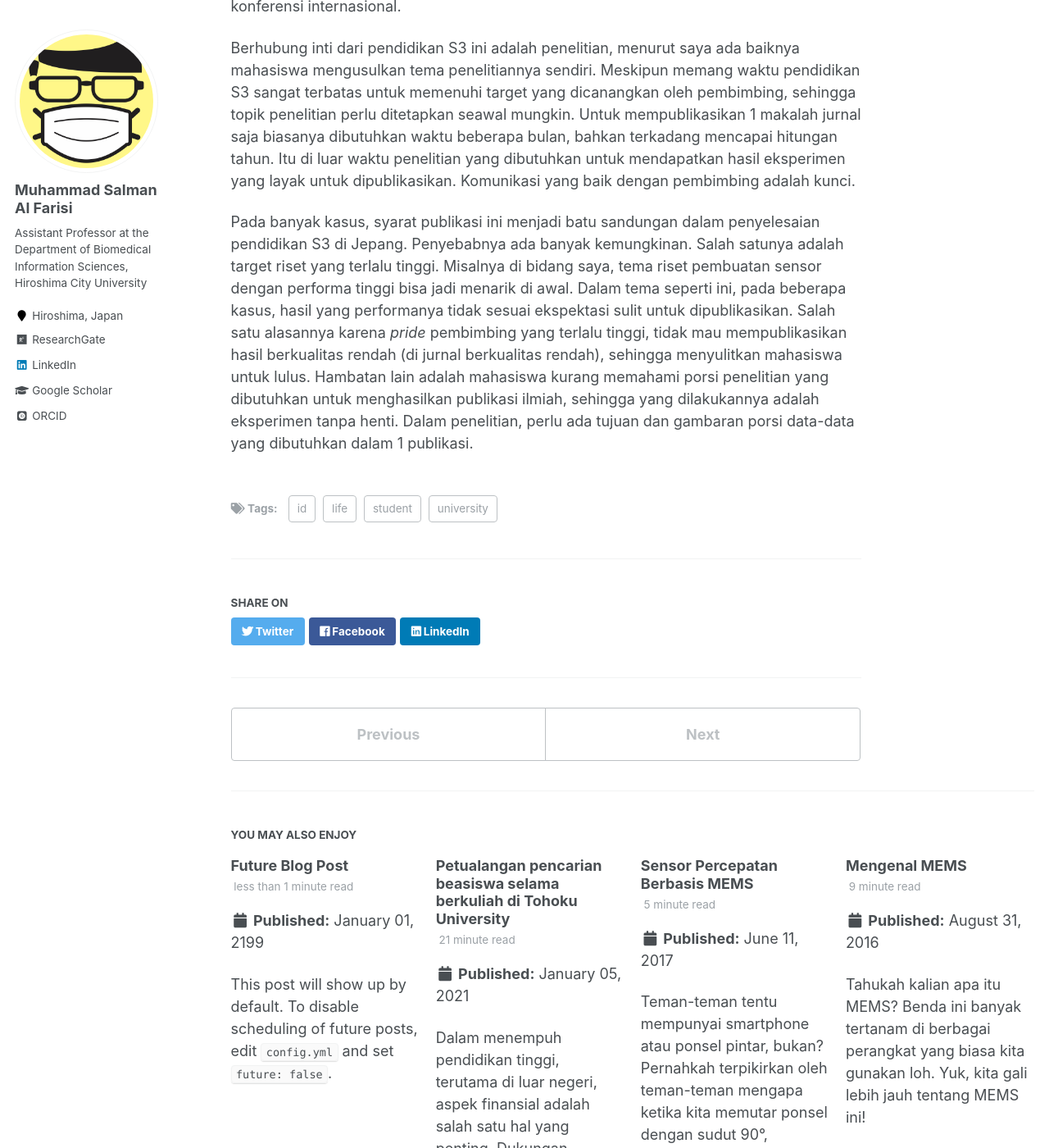
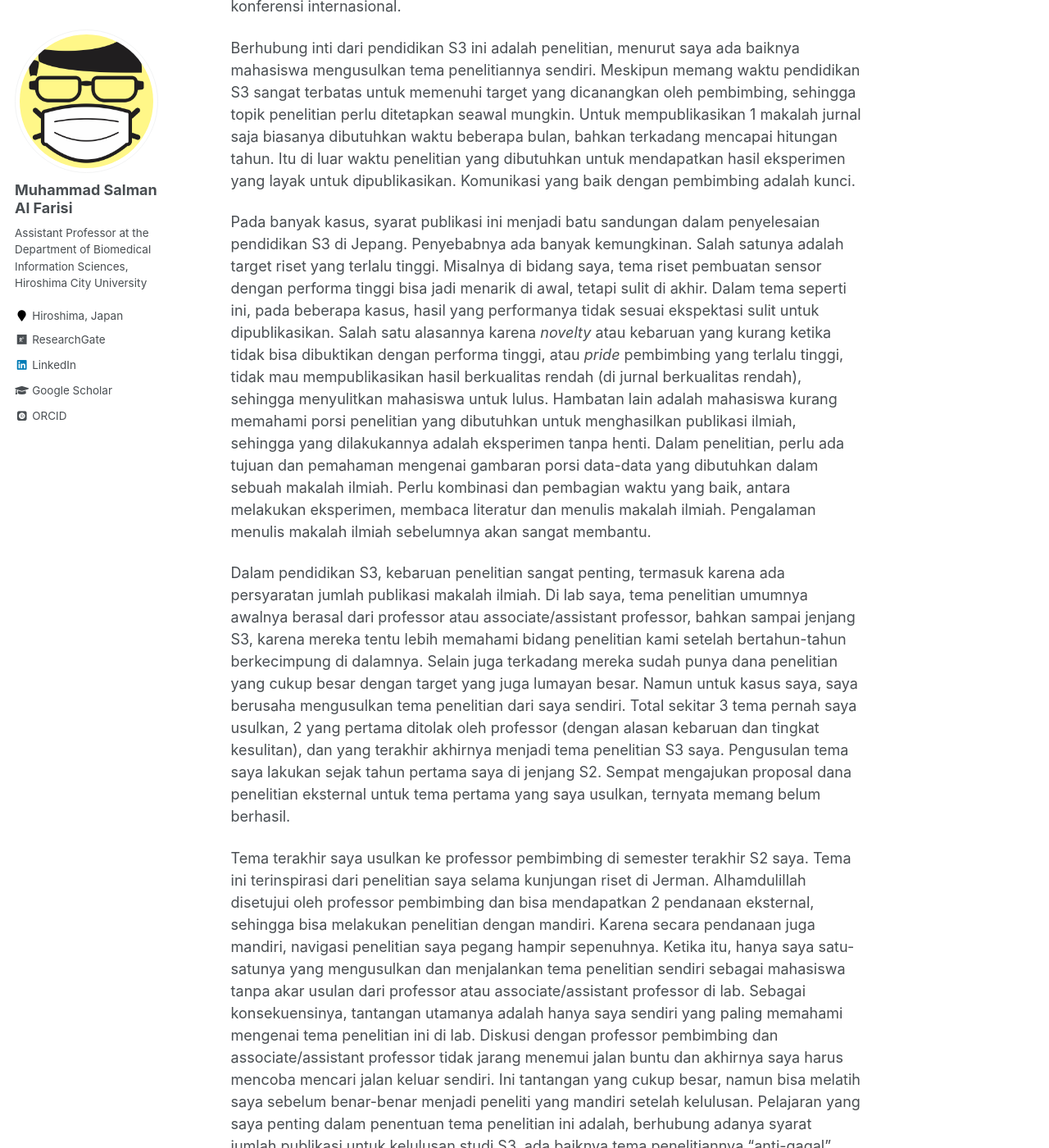
Before and after one commit to msalfarisi/msalfarisi.github.io, a Jekyll site: the page built from _posts/2099-03-29-ujian-kelulusan.md, in a window 1280 px wide and 1400 px high, scrolled down 5644 px. Shown: the whole window at 82% size. Built offline with Jekyll 4.4.1, drawn with Linux system fonts in a browser that asks for light colours; some web fonts are replaced; some of the changed text lies outside the part shown.

Commit message:
Update 2099-03-29-ujian-kelulusan.md

```diff
--- a/_posts/2099-03-29-ujian-kelulusan.md
+++ b/_posts/2099-03-29-ujian-kelulusan.md
@@ -37,7 +37,7 @@
 
 Saya mengusulkan sendiri topik penelitian saya selama masa kunjungan saya di Jerman. Tema ini ada sedikit keterkaitan dengan tema penelitian saya di Tohoku University, tetapi teknologinya saat itu tidak tersedia di lab kami. Saya mengetahui bahwa topik yang menyerempet topik riset saya tersebut sedang berlangsung di ENAS dari seorang senior yang setahun sebelumnya melakukan kunjungan riset ke tempat yang sama. Topik dan kunjungan riset ini sangat bermanfaat bagi saya. Topik inilah yang menjadi cikal bakal topik penelitian S3 saya.
 
-Akhir Juni 2017 saya kembali lagi ke Tohoku University untuk melanjutkan perkuliahan dan memulai persiapan prosedur kelulusan. Untuk kelulusan S2, dosen pembimbing harus mendaftarkan mahasiswa di awal semester. Dalam kasus saya, untuk lulus di bulan Maret 2018, pembimbing (professor) saya harus mendaftarkan saya di bulan Oktober 2017 untuk mengikuti serangkaian persidangan sebagai salah satu syarat kelulusan. Pembimbin akan mengajukan usulan dosen penguji eksternal (dari luar Lab), dan (di Lab kami) sebagai mahasiswa kami juga diberi kesempatan untuk mengusulkan. Total minimal ada 2 kali persidangan resmi yang harus dilalui untuk menyelesaikan pendidikan S2 ini. Sebelum memasuki rangkaian persidangan resmi, biasanya ada 'sidang' informal yang sangat internal, dilakukan hanya di dalam internal Lab oleh dosen pembimbing dan 1 penguji internal dosen dari Lab yang sama. Sidang tahap ini waktunya tidak terbatas dan bisa dilakukan lebih dari 1 kali. Sifatnya seperti menguliti bahan yang akan disampaikan di tahap sidang-sidang yang selanjutnya. Saya melalui tahap sidang informal ini 1 kali saja.
+Akhir Juni 2017 saya kembali lagi ke Tohoku University untuk melanjutkan perkuliahan dan memulai persiapan prosedur kelulusan. Untuk kelulusan S2, dosen pembimbing harus mendaftarkan mahasiswa di awal semester. Dalam kasus saya, untuk lulus di bulan Maret 2018, professor pembimbing saya harus mendaftarkan saya di bulan Oktober 2017 untuk mengikuti serangkaian persidangan sebagai salah satu syarat kelulusan. Pembimbing akan mengajukan usulan dosen penguji eksternal (dari luar Lab), dan (di Lab kami) sebagai mahasiswa kami juga diberi kesempatan untuk mengusulkan. Total minimal ada 2 kali persidangan resmi yang harus dilalui untuk menyelesaikan pendidikan S2 ini. Sebelum memasuki rangkaian persidangan resmi, biasanya ada 'sidang' informal yang sangat internal, dilakukan hanya di dalam internal Lab oleh dosen pembimbing dan 1 penguji internal dosen dari Lab yang sama. Sidang tahap ini waktunya tidak terbatas dan bisa dilakukan lebih dari 1 kali. Sifatnya seperti menguliti bahan yang akan disampaikan di tahap sidang-sidang yang selanjutnya. Saya melalui tahap sidang informal ini 1 kali saja.
 
 Sidang formal yang pertama bersifat tertutup dijadwalkan sekitar akhir November 2017, hanya dihadiri oleh dosen-dosen penguji (total 4 orang untuk saya, 2 dari internal Lab dan 2 eksternal). Waktu persidangan sudah diagendakan dan persidangan diselenggarakan secara berurutan. Setelah persidangan saya selesai, ada mahasiswa lain yang dijadwalkan untuk sidang di ruangan yang sama, dan para dosen penguji juga sudah ada agenda untuk menguji mahasiswa lain setelah itu. Intinya, waktu sidang sangat terbatas, 10 menit presentasi dan 10 menit tanya jawab. Di sidang tertutup inilah kelulusan biasanya ditentukan. Saya belum pernah mendengar kasus kelulusan yang tertunda setelah sidang tertutup ini. Dosen pembimbing (profesor) biasanya tidak bertanya di sesi tanya jawab, dan 1 penguji lain dari internal Lab biasanya ada di pihak kita, tidak menanyakan hal yang sulit-sulit. Draf tesis belum perlu dikumpulkan di tahap sidang tertutup ini.
 
@@ -51,4 +51,14 @@
 
 Berhubung inti dari pendidikan S3 ini adalah penelitian, menurut saya ada baiknya mahasiswa mengusulkan tema penelitiannya sendiri. Meskipun memang waktu pendidikan S3 sangat terbatas untuk memenuhi target yang dicanangkan oleh pembimbing, sehingga topik penelitian perlu ditetapkan seawal mungkin. Untuk mempublikasikan 1 makalah jurnal saja biasanya dibutuhkan waktu beberapa bulan, bahkan terkadang mencapai hitungan tahun. Itu di luar waktu penelitian yang dibutuhkan untuk mendapatkan hasil eksperimen yang layak untuk dipublikasikan. Komunikasi yang baik dengan pembimbing adalah kunci.
 
-Pada banyak kasus, syarat publikasi ini menjadi batu sandungan dalam penyelesaian pendidikan S3 di Jepang. Penyebabnya ada banyak kemungkinan. Salah satunya adalah target riset yang terlalu tinggi. Misalnya di bidang saya, tema riset pembuatan sensor dengan performa tinggi bisa jadi menarik di awal. Dalam tema seperti ini, pada beberapa kasus, hasil yang performanya tidak sesuai ekspektasi sulit untuk dipublikasikan. Salah satu alasannya karena _pride_ pembimbing yang terlalu tinggi, tidak mau mempublikasikan hasil berkualitas rendah (di jurnal berkualitas rendah), sehingga menyulitkan mahasiswa untuk lulus. Hambatan lain adalah mahasiswa kurang memahami porsi penelitian yang dibutuhkan untuk menghasilkan publikasi ilmiah, sehingga yang dilakukannya adalah eksperimen tanpa henti. Dalam penelitian, perlu ada tujuan dan gambaran porsi data-data yang dibutuhkan dalam 1 publikasi.
+Pada banyak kasus, syarat publikasi ini menjadi batu sandungan dalam penyelesaian pendidikan S3 di Jepang. Penyebabnya ada banyak kemungkinan. Salah satunya adalah target riset yang terlalu tinggi. Misalnya di bidang saya, tema riset pembuatan sensor dengan performa tinggi bisa jadi menarik di awal, tetapi sulit di akhir. Dalam tema seperti ini, pada beberapa kasus, hasil yang performanya tidak sesuai ekspektasi sulit untuk dipublikasikan. Salah satu alasannya karena _novelty_ atau kebaruan yang kurang ketika tidak bisa dibuktikan dengan performa tinggi, atau _pride_ pembimbing yang terlalu tinggi, tidak mau mempublikasikan hasil berkualitas rendah (di jurnal berkualitas rendah), sehingga menyulitkan mahasiswa untuk lulus. Hambatan lain adalah mahasiswa kurang memahami porsi penelitian yang dibutuhkan untuk menghasilkan publikasi ilmiah, sehingga yang dilakukannya adalah eksperimen tanpa henti. Dalam penelitian, perlu ada tujuan dan pemahaman mengenai gambaran porsi data-data yang dibutuhkan dalam sebuah makalah ilmiah. Perlu kombinasi dan pembagian waktu yang baik, antara melakukan eksperimen, membaca literatur dan menulis makalah ilmiah. Pengalaman menulis makalah ilmiah sebelumnya akan sangat membantu.
+
+Dalam pendidikan S3, kebaruan penelitian sangat penting, termasuk karena ada persyaratan jumlah publikasi makalah ilmiah. Di lab saya, tema penelitian umumnya awalnya berasal dari professor atau associate/assistant professor, bahkan sampai jenjang S3, karena mereka tentu lebih memahami bidang penelitian kami setelah bertahun-tahun berkecimpung di dalamnya. Selain juga terkadang mereka sudah punya dana penelitian yang cukup besar dengan target yang juga lumayan besar. Namun untuk kasus saya, saya berusaha mengusulkan tema penelitian dari saya sendiri. Total sekitar 3 tema pernah saya usulkan, 2 yang pertama ditolak oleh professor (dengan alasan kebaruan dan tingkat kesulitan), dan yang terakhir akhirnya menjadi tema penelitian S3 saya. Pengusulan tema saya lakukan sejak tahun pertama saya di jenjang S2. Sempat mengajukan proposal dana penelitian eksternal untuk tema pertama yang saya usulkan, ternyata memang belum berhasil.
+
+Tema terakhir saya usulkan ke professor pembimbing di semester terakhir S2 saya. Tema ini terinspirasi dari penelitian saya selama kunjungan riset di Jerman. Alhamdulillah disetujui oleh professor pembimbing dan bisa mendapatkan 2 pendanaan eksternal, sehingga bisa melakukan penelitian dengan mandiri. Karena secara pendanaan juga mandiri, navigasi penelitian saya pegang hampir sepenuhnya. Ketika itu, hanya saya satu-satunya yang mengusulkan dan menjalankan tema penelitian sendiri sebagai mahasiswa tanpa akar usulan dari professor atau associate/assistant professor di lab. Sebagai konsekuensinya, tantangan utamanya adalah hanya saya sendiri yang paling memahami mengenai tema penelitian ini di lab. Diskusi dengan professor pembimbing dan associate/assistant professor tidak jarang menemui jalan buntu dan akhirnya saya harus mencoba mencari jalan keluar sendiri. Ini tantangan yang cukup besar, namun bisa melatih saya sebelum benar-benar menjadi peneliti yang mandiri setelah kelulusan. Pelajaran yang saya penting dalam penentuan tema penelitian ini adalah, berhubung adanya syarat jumlah publikasi untuk kelulusan studi S3, ada baiknya tema penelitiannya "anti-gagal". Sehingga seperti apapun hasil yang akan didapat tetap bisa dipublikasikan.
+
+Singkat cerita, standar durasi masa studi jenjang S3 adalah 3 tahun. Satu semester terakhir biasanya akan habis untuk menyelesaikan prosesi persidangan dan penulisan disertasi, sehingga masa penelitian yang sebenarnya hanya 2,5 tahun. Sangat singkat. Belum dengan adanya persyaratan publikasi. Satu publikasi makalah ilmiah di jurnal bisa memakan waktu beberapa bulan sejak penulisan, revisi dengan pembimbing, revisi dengan reviewer, hingga publikasi, bahkan terkadang sampai hitungan tahun. Semua persyaratan ini harus dipenuhi sebelum pendaftaran persidangan. Mahasiswa didaftarkan untuk mengikuti persidangan oleh professor pembimbing di awal semester terakhirnya. Untuk saya, awal semester terakhir saya adalah di bulan Oktober 2020, 2,5 tahun sejak saya memulai studi S3 saya di bulan April 2018.
+
+Di dalam proses pendaftaran untuk mengikuti persidangan, professor pembimbing juga perlu mengajukan usulan dewan juri. Beberapa pembimbing memutuskan sendiri dewan juri untuk mahasiswanya, tetapi professor pembimbing saya mengajak saya berdiskusi mengenai usulan dewan juri ini. Total perlu ada 2 profesor sebagai dewan juri eksternal dari luar lab kami. Setelah didaftarkan, saya perlu mengikuti 2 tahap persidangan resmi seperti di jenjang S2: sidang tertutup dan sidang terbuka. Sebelum menghadapi sidang tertutup, saya perlu menghadapi 'sidang' informal di dalam internal lab oleh professor pembimbing dan 1 associate professor di lab kami. Tergantung kasusnya, setiap mahasiswa doktor bisa menghadapi 2 sampai 5 kali sidang informal di dalam labnya. Setelah menyelesaikan sidang informal pertama, pembimbing saya menawari apakah mau "latihan" untuk yang kedua kalinya. Sayapun mengiyakan.
+
+Tahun terakhir studi S3 saya diwarnai situasi pandemi COVID-19.
```
